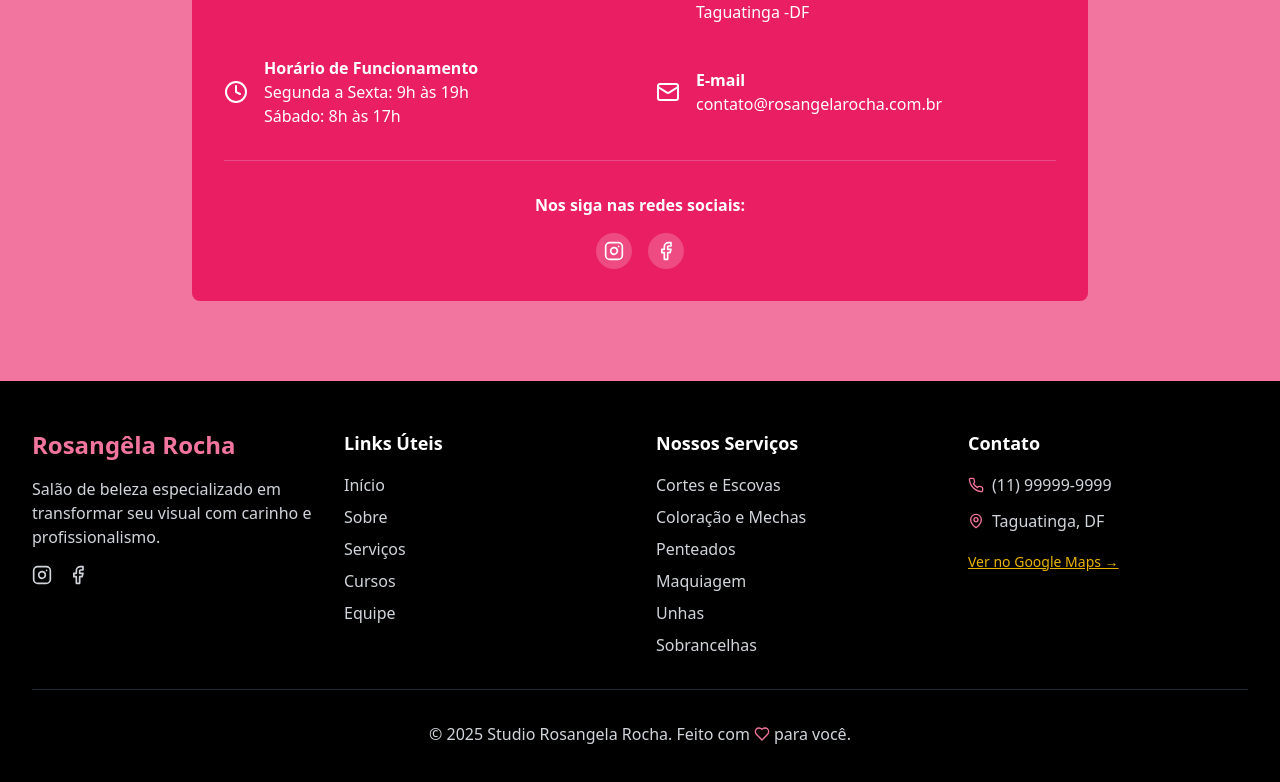
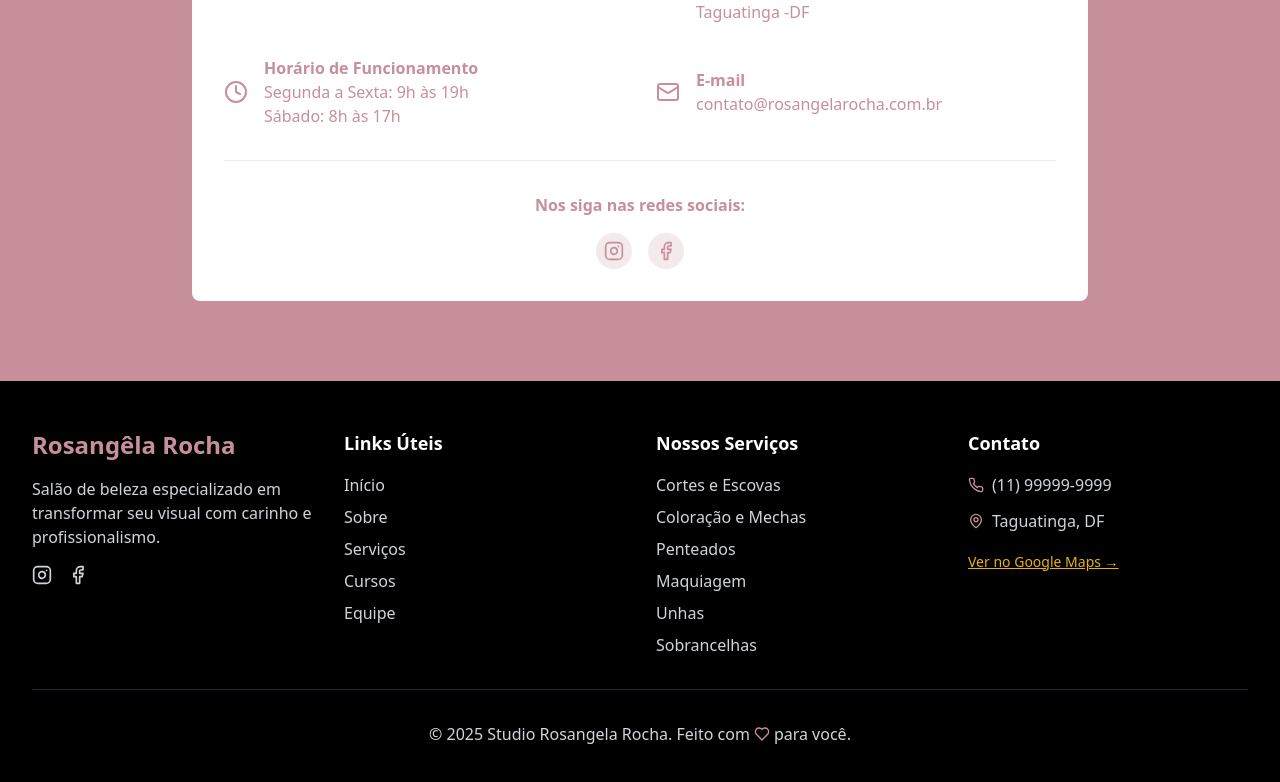
Before and after one commit to DiegoCode1986/studio-rosangela-rocha, a React (Vite) app: page / in a window 1280 px wide. Shown: the part 6701-7483 px from the top of the page. Built offline with nearby package versions, Linux system fonts and the light colour scheme.

Commit message:
Refactor: Replace pink colors with #C68D95
Replaced all instances of pink colors with the specified hex code (#C68D95) throughout the project.

```diff
--- a/src/components/Contact.tsx
+++ b/src/components/Contact.tsx
@@ -6,7 +6,7 @@ const Contact = () => {
   const { ref, isVisible } = useScrollAnimation();
 
   return (
-    <section id="contato" className="py-20 bg-pink-400">
+    <section id="contato" className="py-20 bg-primary">
       <div ref={ref} className="max-w-7xl mx-auto px-4 sm:px-6 lg:px-8">
         <div className={`text-center mb-16 transition-all duration-1000 ${
           isVisible ? 'opacity-100 translate-y-0' : 'opacity-0 translate-y-10'
@@ -14,8 +14,8 @@ const Contact = () => {
           <h2 className="text-3xl md:text-4xl font-bold text-white mb-4">
             ENTRE EM CONTATO
           </h2>
-          <div className="w-24 h-1 bg-pink-600 mx-auto mb-6"></div>
-          <p className="text-gray-300 max-w-2xl mx-auto">
+          <div className="w-24 h-1 bg-primary-foreground mx-auto mb-6"></div>
+          <p className="text-white/80 max-w-2xl mx-auto">
             Entre em contato conosco e agende seu horário. Estamos prontos para cuidar da sua beleza!
           </p>
         </div>
@@ -24,7 +24,7 @@ const Contact = () => {
           <div className={`transition-all duration-1000 delay-300 ${
             isVisible ? 'opacity-100 translate-y-0' : 'opacity-0 translate-y-10'
           }`}>
-            <div className="bg-pink-600 rounded-lg p-8 text-white">
+            <div className="bg-primary-foreground rounded-lg p-8 text-primary">
               <h3 className="text-2xl font-bold mb-6 text-center">Informações de Contato</h3>
 
               <div className="grid grid-cols-1 md:grid-cols-2 gap-8">
@@ -61,13 +61,13 @@ const Contact = () => {
                 </div>
               </div>
 
-              <div className="mt-8 pt-8 border-t border-pink-500 text-center">
+              <div className="mt-8 pt-8 border-t border-primary/20 text-center">
                 <p className="font-semibold mb-4">Nos siga nas redes sociais:</p>
                 <div className="flex justify-center space-x-4">
-                  <a href="#" className="bg-white/20 p-2 rounded-full hover:bg-white/30 transition-colors">
+                  <a href="#" className="bg-primary/20 p-2 rounded-full hover:bg-primary/30 transition-colors">
                     <Instagram size={20} />
                   </a>
-                  <a href="#" className="bg-white/20 p-2 rounded-full hover:bg-white/30 transition-colors">
+                  <a href="#" className="bg-primary/20 p-2 rounded-full hover:bg-primary/30 transition-colors">
                     <Facebook size={20} />
                   </a>
                 </div>
--- a/src/components/Footer.tsx
+++ b/src/components/Footer.tsx
@@ -14,15 +14,15 @@ const Footer = () => {
       <div className="max-w-7xl mx-auto px-4 sm:px-6 lg:px-8">
         <div className="grid grid-cols-1 md:grid-cols-4 gap-8">
           <div>
-            <h3 className="text-2xl font-bold mb-4 text-pink-400">Rosangêla Rocha</h3>
+            <h3 className="text-2xl font-bold mb-4 text-primary">Rosangêla Rocha</h3>
             <p className="text-gray-300 mb-4">
               Salão de beleza especializado em transformar seu visual com carinho e profissionalismo.
             </p>
             <div className="flex space-x-4">
-              <a href="https://www.instagram.com/rosangelarochamakeup?utm_source=ig_web_button_share_sheet&igsh=ZDNlZDc0MzIxNw==" className="text-gray-300 hover:text-pink-400 transition-colors">
+              <a href="https://www.instagram.com/rosangelarochamakeup?utm_source=ig_web_button_share_sheet&igsh=ZDNlZDc0MzIxNw==" className="text-gray-300 hover:text-primary transition-colors">
                 <Instagram size={20} />
               </a>
-              <a href="#" className="text-gray-300 hover:text-pink-400 transition-colors">
+              <a href="#" className="text-gray-300 hover:text-primary transition-colors">
                 <Facebook size={20} />
               </a>
             </div>
@@ -34,7 +34,7 @@ const Footer = () => {
               <li>
                 <button
                   onClick={() => scrollToSection('inicio')}
-                  className="text-gray-300 hover:text-pink-400 transition-colors"
+                  className="text-gray-300 hover:text-primary transition-colors"
                 >
                   Início
                 </button>
@@ -42,7 +42,7 @@ const Footer = () => {
               <li>
                 <button
                   onClick={() => scrollToSection('sobre')}
-                  className="text-gray-300 hover:text-pink-400 transition-colors"
+                  className="text-gray-300 hover:text-primary transition-colors"
                 >
                   Sobre
                 </button>
@@ -50,7 +50,7 @@ const Footer = () => {
               <li>
                 <button
                   onClick={() => scrollToSection('servicos')}
-                  className="text-gray-300 hover:text-pink-400 transition-colors"
+                  className="text-gray-300 hover:text-primary transition-colors"
                 >
                   Serviços
                 </button>
@@ -58,7 +58,7 @@ const Footer = () => {
               <li>
                 <button
                   onClick={() => scrollToSection('cursos')}
-                  className="text-gray-300 hover:text-pink-400 transition-colors"
+                  className="text-gray-300 hover:text-primary transition-colors"
                 >
                   Cursos
                 </button>
@@ -66,7 +66,7 @@ const Footer = () => {
               <li>
                 <button
                   onClick={() => scrollToSection('equipe')}
-                  className="text-gray-300 hover:text-pink-400 transition-colors"
+                  className="text-gray-300 hover:text-primary transition-colors"
                 >
                   Equipe
                 </button>
@@ -90,11 +90,11 @@ const Footer = () => {
             <h4 className="text-lg font-semibold mb-4">Contato</h4>
             <div className="space-y-3 text-gray-300">
               <div className="flex items-center">
-                <Phone size={16} className="mr-2 text-pink-400" />
+                <Phone size={16} className="mr-2 text-primary" />
                 <span>(11) 99999-9999</span>
               </div>
               <div className="flex items-center">
-                <MapPin size={16} className="mr-2 text-pink-400" />
+                <MapPin size={16} className="mr-2 text-primary" />
                 <span>Taguatinga, DF</span>
               </div>
             </div>
@@ -114,7 +114,7 @@ const Footer = () => {
         <div className="border-t border-gray-800 mt-8 pt-8 text-center">
           <p className="text-gray-300 flex items-center justify-center">
             © 2025 Studio Rosangela Rocha. Feito com
-            <Heart className="mx-1 text-pink-400" size={16} />
+            <Heart className="mx-1 text-primary" size={16} />
             para você.
           </p>
         </div>
--- a/src/components/Hero.tsx
+++ b/src/components/Hero.tsx
@@ -28,7 +28,7 @@ const Hero = () => {
           }`}>
             <h1 className="text-3xl sm:text-4xl md:text-5xl lg:text-6xl xl:text-7xl font-bold leading-tight mb-4 md:mb-6">
               Studio<br />
-              <span className="text-pink-400">Rosangêla Rocha</span>
+              <span className="text-primary">Rosangêla Rocha</span>
             </h1>
             <p className="text-base md:text-lg lg:text-xl mb-6 md:mb-8 text-gray-200 max-w-md">
               Transforme seu visual com nossos especialistas. Cortes, escovas, químicas,
@@ -36,7 +36,7 @@ const Hero = () => {
             </p>
             <Button
               onClick={() => scrollToSection('servicos')}
-              className="bg-pink-600 hover:bg-pink-700 text-white px-6 md:px-8 py-2 md:py-3 text-base md:text-lg rounded-md transition-all duration-300 transform hover:scale-105"
+              className="bg-primary hover:bg-primary/90 text-white px-6 md:px-8 py-2 md:py-3 text-base md:text-lg rounded-md transition-all duration-300 transform hover:scale-105"
             >
               NOSSOS SERVIÇOS
             </Button>
@@ -51,7 +51,7 @@ const Hero = () => {
                 alt="Modelo com cabelo elegante"
                 className="rounded-lg shadow-2xl w-full h-[400px] md:h-[500px] object-cover"
               />
-              <div className="absolute -bottom-4 md:-bottom-6 -left-4 md:-left-6 bg-pink-600 text-white p-4 md:p-6 rounded-lg shadow-xl">
+              <div className="absolute -bottom-4 md:-bottom-6 -left-4 md:-left-6 bg-primary text-white p-4 md:p-6 rounded-lg shadow-xl">
                 <h3 className="text-lg md:text-xl font-bold mb-2">Especialistas</h3>
                 <p className="text-sm">Em noivas e debutantes</p>
               </div>
--- a/src/components/Services.tsx
+++ b/src/components/Services.tsx
@@ -41,7 +41,7 @@ const Services = () => {
           <h2 className="text-3xl md:text-4xl font-bold text-gray-900 mb-4">
             NOSSOS SERVIÇOS
           </h2>
-          <div className="w-24 h-1 bg-pink-600 mx-auto mb-6"></div>
+          <div className="w-24 h-1 bg-primary mx-auto mb-6"></div>
           <p className="text-gray-600 max-w-2xl mx-auto">
             Oferecemos uma gama completa de serviços de beleza com profissionais
             especializados e produtos de alta qualidade
@@ -64,7 +64,7 @@ const Services = () => {
                 />
                 <div className="absolute inset-0 bg-gradient-to-t from-black/80 via-black/20 to-transparent"></div>
                 <div className="absolute bottom-0 left-0 right-0 p-6 text-white">
-                  <div className="bg-pink-600 w-12 h-12 rounded-full flex items-center justify-center mb-4">
+                  <div className="bg-primary w-12 h-12 rounded-full flex items-center justify-center mb-4">
                     <service.icon size={24} />
                   </div>
                   <h3 className="text-lg font-bold mb-2">{service.title}</h3>
--- a/src/index.css
+++ b/src/index.css
@@ -16,35 +16,35 @@
     --popover: 0 0% 100%;
     --popover-foreground: 222.2 84% 4.9%;
 
-    --primary: 351 83% 71%;
+    --primary: 349 33% 67%;
     --primary-foreground: 0 0% 100%;
 
-    --secondary: 351 40% 96%;
-    --secondary-foreground: 351 83% 20%;
+    --secondary: 349 20% 95%;
+    --secondary-foreground: 349 33% 30%;
 
-    --muted: 351 40% 96%;
+    --muted: 349 20% 95%;
     --muted-foreground: 215.4 16.3% 46.9%;
 
-    --accent: 351 40% 96%;
-    --accent-foreground: 351 83% 20%;
+    --accent: 349 20% 95%;
+    --accent-foreground: 349 33% 30%;
 
     --destructive: 0 84.2% 60.2%;
     --destructive-foreground: 210 40% 98%;
 
-    --border: 351 20% 91%;
-    --input: 351 20% 91%;
-    --ring: 351 83% 71%;
+    --border: 349 15% 90%;
+    --input: 349 15% 90%;
+    --ring: 349 33% 67%;
 
     --radius: 0.5rem;
 
     --sidebar-background: 0 0% 98%;
     --sidebar-foreground: 240 5.3% 26.1%;
-    --sidebar-primary: 351 83% 71%;
+    --sidebar-primary: 349 33% 67%;
     --sidebar-primary-foreground: 0 0% 98%;
-    --sidebar-accent: 351 40% 96%;
-    --sidebar-accent-foreground: 351 83% 20%;
-    --sidebar-border: 351 20% 91%;
-    --sidebar-ring: 351 83% 71%;
+    --sidebar-accent: 349 20% 95%;
+    --sidebar-accent-foreground: 349 33% 30%;
+    --sidebar-border: 349 15% 90%;
+    --sidebar-ring: 349 33% 67%;
   }
 
   .dark {
@@ -57,7 +57,7 @@
     --popover: 222.2 84% 4.9%;
     --popover-foreground: 210 40% 98%;
 
-    --primary: 351 83% 71%;
+    --primary: 349 33% 67%;
     --primary-foreground: 0 0% 100%;
 
     --secondary: 217.2 32.6% 17.5%;
@@ -74,15 +74,15 @@
 
     --border: 217.2 32.6% 17.5%;
     --input: 217.2 32.6% 17.5%;
-    --ring: 351 83% 71%;
+    --ring: 349 33% 67%;
     --sidebar-background: 240 5.9% 10%;
     --sidebar-foreground: 240 4.8% 95.9%;
-    --sidebar-primary: 351 83% 71%;
+    --sidebar-primary: 349 33% 67%;
     --sidebar-primary-foreground: 0 0% 100%;
     --sidebar-accent: 240 3.7% 15.9%;
     --sidebar-accent-foreground: 240 4.8% 95.9%;
     --sidebar-border: 240 3.7% 15.9%;
-    --sidebar-ring: 351 83% 71%;
+    --sidebar-ring: 349 33% 67%;
   }
 }
 
--- a/tailwind.config.ts
+++ b/tailwind.config.ts
@@ -1,4 +1,3 @@
-
 import type { Config } from "tailwindcss";
 
 export default {
@@ -68,7 +67,7 @@ export default {
 					100: '#fdeee1',
 					200: '#fadbc3',
 					300: '#f7c2a0',
-					400: '#f3a07c',
+					400: '#C68D95',
 					500: '#ef7e58',
 					600: '#eb5e34',
 					700: '#d4431a',
@@ -76,16 +75,16 @@ export default {
 					900: '#9c2a1a',
 				},
 				pink: {
-					50: '#fef2f4',
-					100: '#fde6ea',
-					200: '#fbd0d9',
-					300: '#f7aabe',
-					400: '#f275a0',
-					500: '#ea4c89',
-					600: '#e91e63',
-					700: '#c51a5b',
-					800: '#a91a5b',
-					900: '#8e1a4e',
+					50: '#fdf2f8',
+					100: '#fce7f3',
+					200: '#fbcfe8',
+					300: '#f9a8d4',
+					400: '#C68D95',
+					500: '#C68D95',
+					600: '#A6717A',
+					700: '#8B5A63',
+					800: '#70474D',
+					900: '#583A3E',
 				}
 			},
 			borderRadius: {
```
Also changed, not shown: src/components/About.tsx (+9 -9 lines), src/components/Courses.tsx (+10 -10 lines), src/components/Team.tsx (+7 -7 lines).
